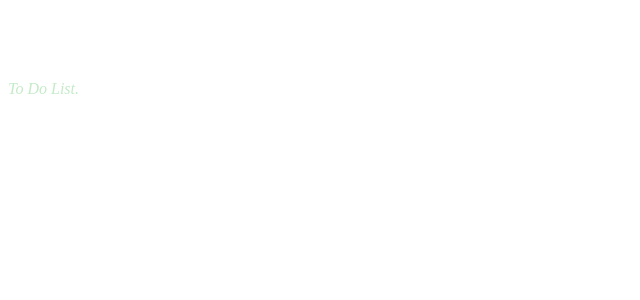
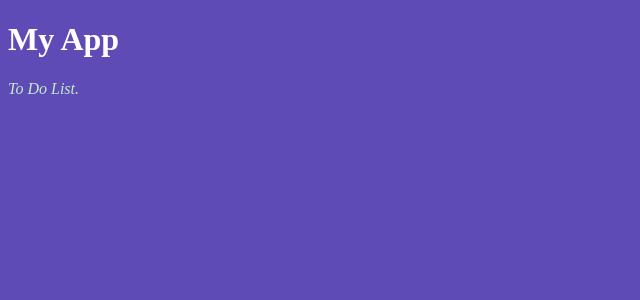
Before and after one commit to QNoah/Angular-Module-20, an Angular app in the folder Angular LinkedIn Learning/training/: page / in a window 1280 px wide. Shown: the top 300 px of the page, without its empty margins (0-640 px from the left). Built offline with nearby package versions, Linux system fonts and the light colour scheme.

Commit message:
Added a background color to global styles.

```diff
--- a/Angular LinkedIn Learning/training/src/styles.scss
+++ b/Angular LinkedIn Learning/training/src/styles.scss
@@ -1 +1,3 @@
-/* You can add global styles to this file, and also import other style files */
+body{
+    background: #5F4BB6;
+}
```
